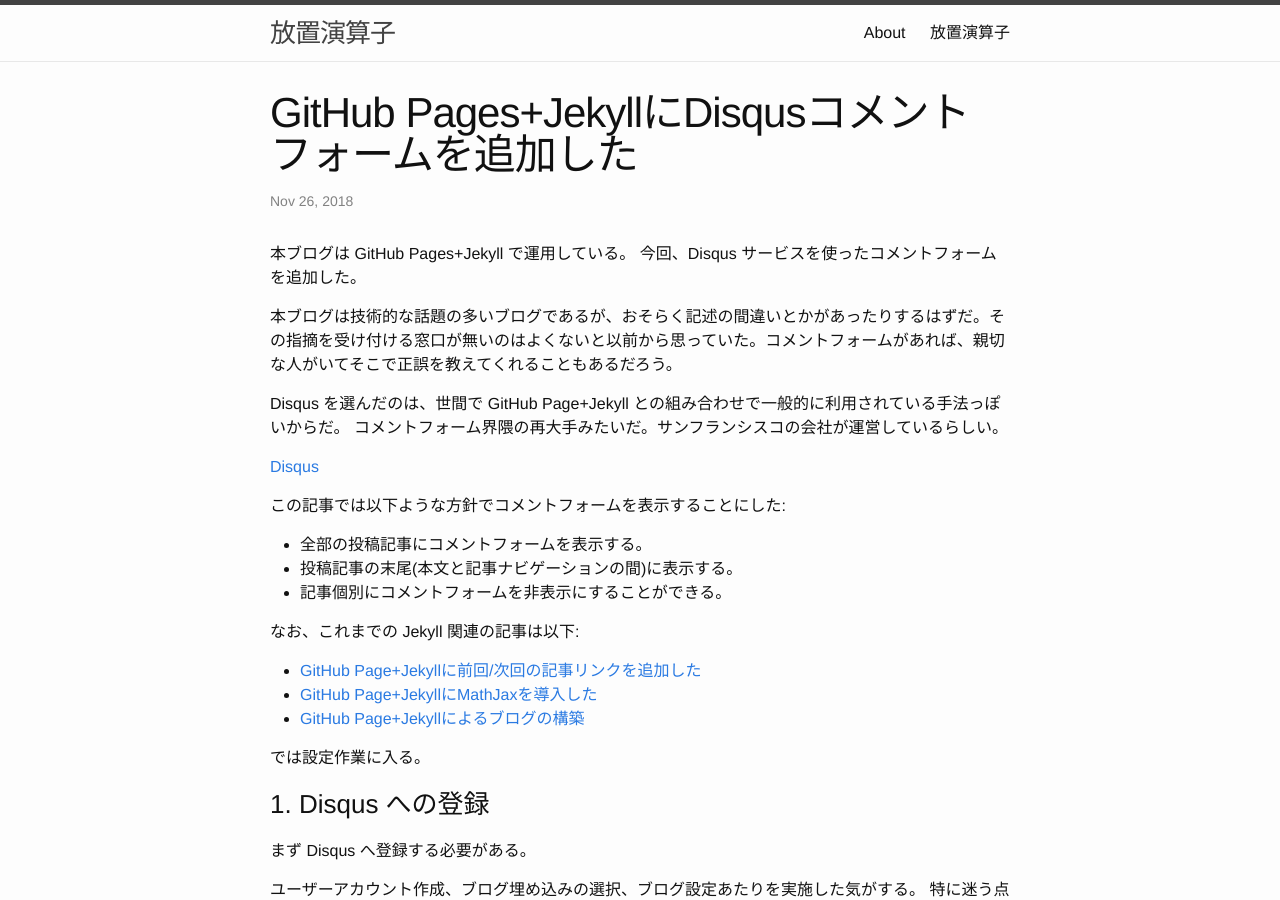
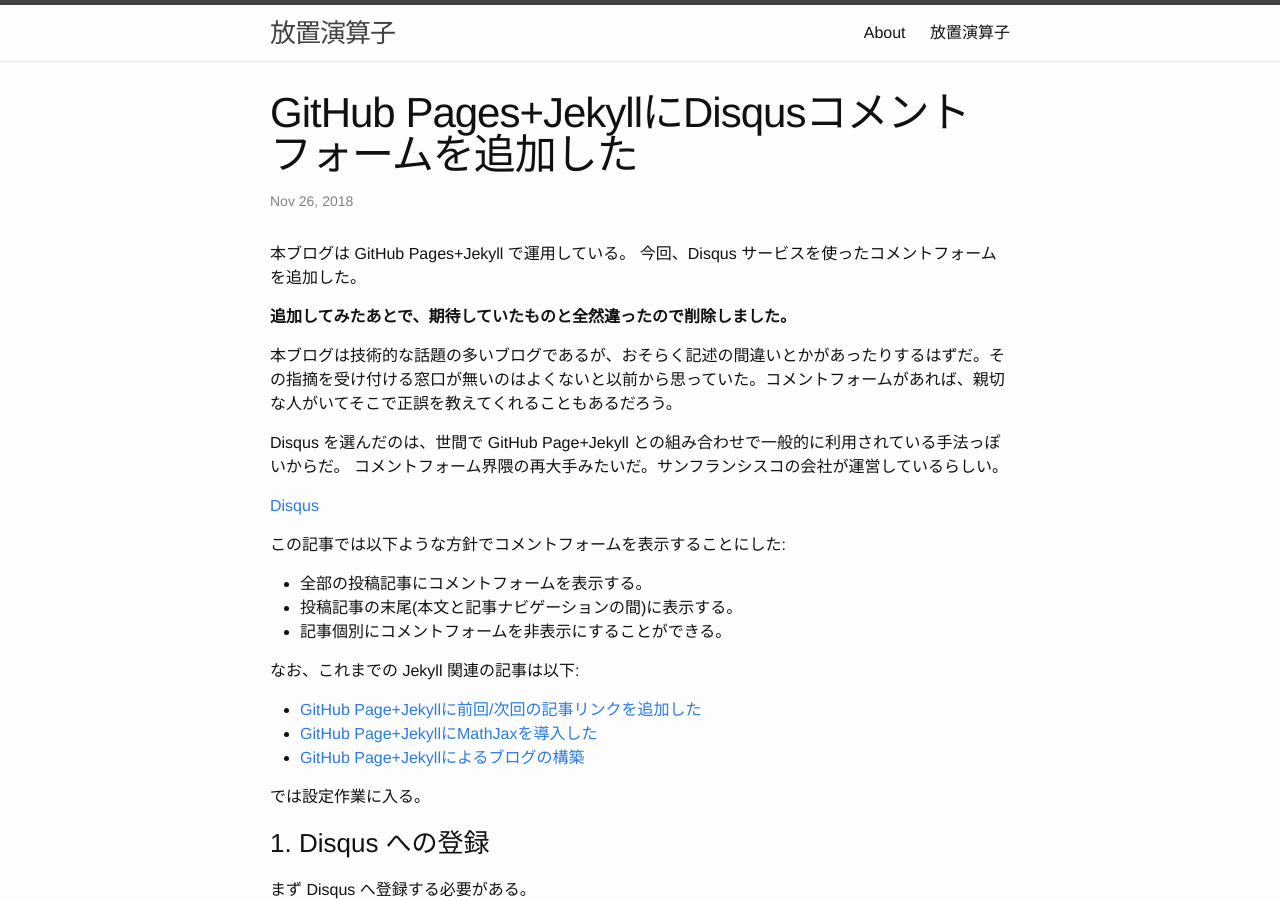
Before and after one commit to kikei/kikei.github.io, a Jekyll site: the page built from _posts/2018-11-26-disqus-comment.md, in a window 1280 px wide and 900 px high. Built offline with Jekyll 4.4.1, drawn with Linux system fonts in a browser that asks for light colours; comment, search, counter and statistics services are not loaded; some of the changed text lies outside the part shown.

Commit message:
fix the post for disqus comment

````diff
--- a/_posts/2018-11-26-disqus-comment.md
+++ b/_posts/2018-11-26-disqus-comment.md
@@ -6,6 +6,8 @@ categories: blog
 
 本ブログは GitHub Pages+Jekyll で運用している。
 今回、Disqus サービスを使ったコメントフォームを追加した。
+
+**追加してみたあとで、期待していたものと全然違ったので削除しました。**
 
 本ブログは技術的な話題の多いブログであるが、おそらく記述の間違いとかがあったりするはずだ。その指摘を受け付ける窓口が無いのはよくないと以前から思っていた。コメントフォームがあれば、親切な人がいてそこで正誤を教えてくれることもあるだろう。
 
@@ -101,7 +103,9 @@ comments: false
 `_layouts/post.html` のいい感じのところに以下を追加した。
 
 ```
+{% raw %}
 {% include disqus_comments.html %}
+{% endraw %}
 ```
 
 設定はこれだけである。
````
